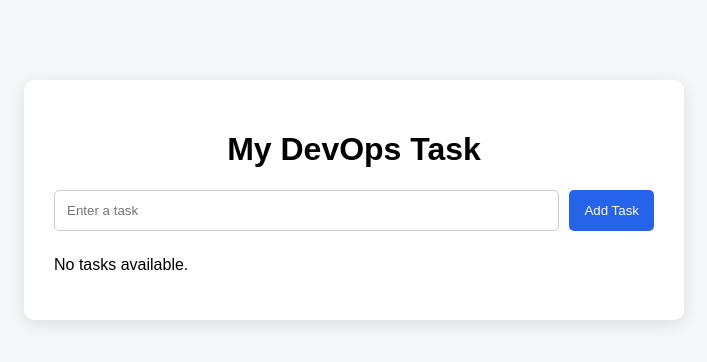
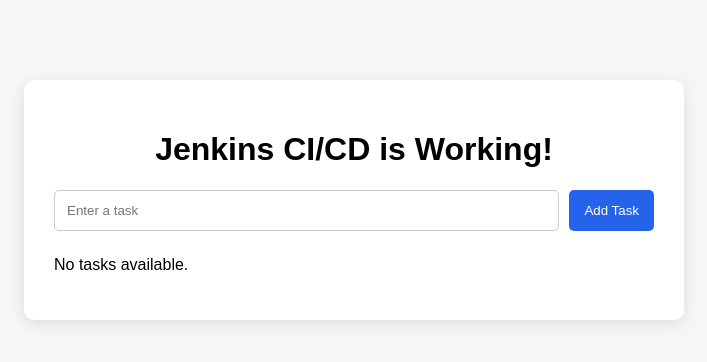
Before and after one commit to hkchamara/react-cicd-demo, a React (Vite) app: page / in a window 1280 px wide. Shown: the top 362 px of the page, without its empty margins (286-993 px from the left). Built offline with nearby package versions, Linux system fonts and the light colour scheme.

Commit message:
Update website title

```diff
--- a/src/App.jsx
+++ b/src/App.jsx
@@ -39,7 +39,7 @@
 
   return (
     <div className="container">
-      <h1>My DevOps Task </h1>
+      <h1>Jenkins CI/CD is Working!</h1>
 
       <div className="input-area">
         <input
```
